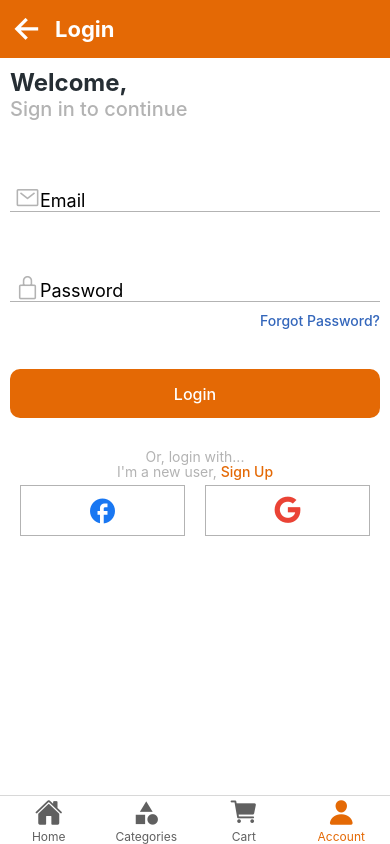
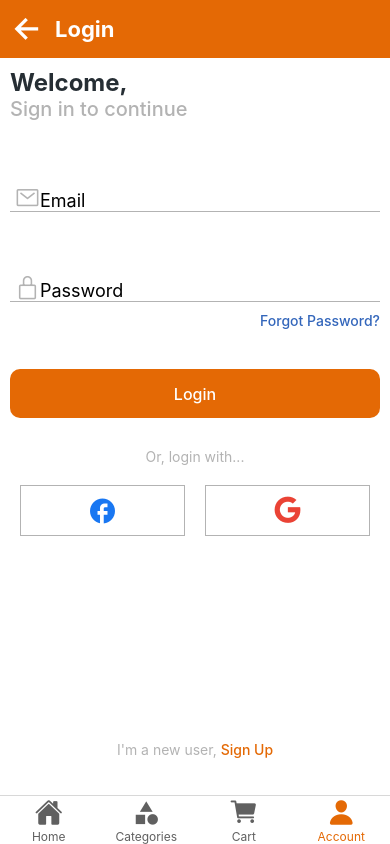
Before and after one commit to hoocem/chocodar-app, a React Native app: screen /Account in a window 390 px wide. Built offline with nearby package versions, Linux system fonts and the light colour scheme; no server answers.

Commit message:
fix signin layout

```diff
--- a/screens/Signin.js
+++ b/screens/Signin.js
@@ -5,7 +5,6 @@ import {
   TextInput,
   StyleSheet,
   TouchableOpacity,
-  ScrollView,
   Dimensions,
 } from 'react-native';
 import {useDispatch} from 'react-redux';
@@ -85,7 +84,7 @@ const Signin = ({navigation}) => {
           navigation.goBack();
         }}
       />
-      <ScrollView
+      <View
         keyboardShouldPersistTaps="always"
         showsVerticalScrollIndicator={false}
         style={styles.contentContainer}>
@@ -180,7 +179,7 @@ const Signin = ({navigation}) => {
             <Text style={styles.signupText}>Sign Up</Text>
           </TouchableOpacity>
         </View>
-      </ScrollView>
+      </View>
     </>
   );
 };
```
